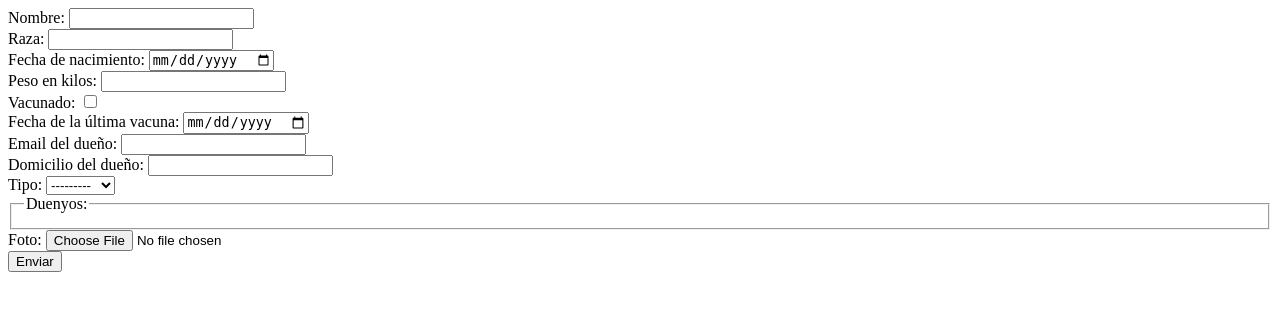
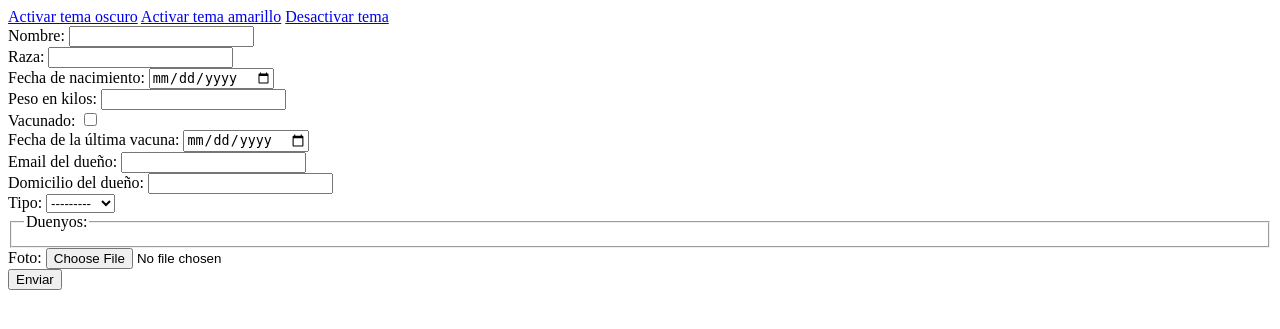
Before and after one commit to rfresno-cei/pruebacobertura, a Django app: page /mascotaapp/miform in a window 1280 px wide. Shown: the top 329 px of the page. Run offline with Django 5.2, Linux system fonts and the light colour scheme; data that the repository does not hold is empty.

Commit message:
Added cookie

```diff
--- a/mascotaapp/templates/mascotaapp/form.html
+++ b/mascotaapp/templates/mascotaapp/form.html
@@ -1,5 +1,16 @@
 <html>
+    <header>
+    <a href="{% url 'temaoscuro' %}">Activar tema oscuro</a>
+    <a href="{% url 'temaamarillo' %}">Activar tema amarillo</a>
+    <a href="{% url 'borracookie' %}">Desactivar tema</a>
+    </header>
+    {% if tema == 'oscuro' %}
+    <body style='background-color: black; color: white'>
+    {% elif tema == 'amarillo' %}
+    <body style='background-color: yellow; color: red'>
+    {% else %}
     <body>
+    {% endif %}
         <form method='post' enctype='multipart/form-data'>
             {% csrf_token %}
             {{ form }}
--- a/mascotaapp/templates/mascotaapp/list.html
+++ b/mascotaapp/templates/mascotaapp/list.html
@@ -1,5 +1,9 @@
 <html>
+    {% if tema == 'oscuro' %}
+    <body style='background-color: black; color: white'>
+    {% else %}
     <body>
+    {% endif %}
         <ul>
             {% for mascota in mascotas %}
             <li>{{ mascota.nombre }}
--- a/mascotaapp/urls.py
+++ b/mascotaapp/urls.py
@@ -7,5 +7,8 @@ urlpatterns = [
     path('miform', views.miform, name='miform'),
     path('<int:pk>/edit', views.mascota_edit, name='mascota_edit'),
     path('list', views.mascota_list, name='mascota_list'),
-    path('<int:pk>/delete', views.mascota_delete, name='mascota_delete')
+    path('<int:pk>/delete', views.mascota_delete, name='mascota_delete'),
+    path('temaoscuro', views.temaoscuro, name='temaoscuro'),
+    path('temaamarillo', views.temaamarillo, name='temaamarillo'),
+    path('borracookie', views.borracookie, name='borracookie')
 ]
--- a/mascotaapp/views.py
+++ b/mascotaapp/views.py
@@ -8,6 +8,7 @@ from mascotaapp.models import Mascota
 
 # Create your views here.
 def miform(request):
+    tema = request.COOKIES.get('tema', 'nada')
     if request.method == 'POST':
         form = MascotaForm(request.POST, request.FILES)
         if form.is_valid():
@@ -15,7 +16,7 @@ def miform(request):
             return HttpResponse("Hecho")
     else:
         form = MascotaForm()
-    return render(request, "mascotaapp/form.html", {"form": form})
+    return render(request, "mascotaapp/form.html", {"form": form, "tema": tema})
 
 def mascota_edit(request, pk):
     mascota = get_object_or_404(Mascota, pk=pk)
@@ -29,8 +30,9 @@ def mascota_edit(request, pk):
     return render(request, "mascotaapp/form.html", {"form": form})
 
 def mascota_list(request):
+    tema = request.COOKIES.get('tema', 'nada')
     mascotas = Mascota.objects.all()
-    return render(request, 'mascotaapp/list.html', {'mascotas': mascotas})
+    return render(request, 'mascotaapp/list.html', {'mascotas': mascotas, 'tema': tema})
 
 def mascota_delete(request, pk):
     mascota = get_object_or_404(Mascota, pk=pk)
@@ -38,3 +40,32 @@ def mascota_delete(request, pk):
         mascota.delete()
         return redirect('mascota_list')
     return render(request, 'mascotaapp/confirm_delete.html', {})
+
+def crea_cookie(request):
+    resp = redirect('mascota_list')
+    resp.set_cookie('tema', 'oscuro')
+    return resp
+
+def lee_cookie(request):
+    tema = request.COOKIES.get('tema', 'nada')
+    return HttpResponse(f'Tema actual: {tema}')
+
+def borra_cookie(request):
+    resp = redirect('mascota_list')
+    resp.delete_cookie('tema')
+    return resp
+
+def temaoscuro(request):
+    resp = redirect('miform')
+    resp.set_cookie('tema', 'oscuro')
+    return resp
+
+def temaamarillo(request):
+    resp = redirect('miform')
+    resp.set_cookie('tema', 'amarillo')
+    return resp
+
+def borracookie(request):
+    resp = redirect('miform')
+    resp.delete_cookie('tema')
+    return resp
```
